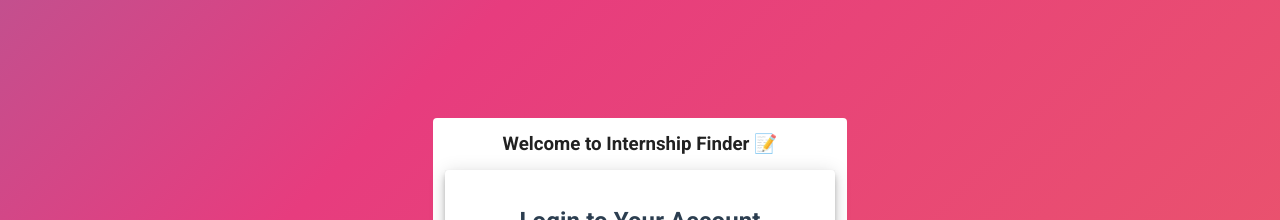
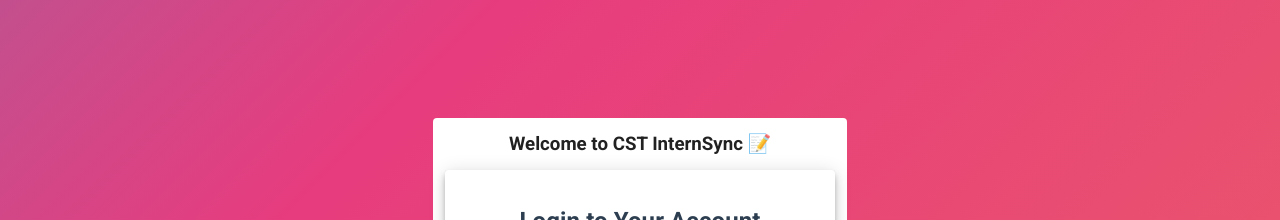
Before and after one commit to LeoPavlovski/capstone-app, a Vue app: page / in a window 1280 px wide. Shown: the top 220 px of the page. Built offline with nearby package versions, Linux system fonts and the light colour scheme.

Commit message:
fix : small changes.

```diff
--- a/src/components/Interships.vue
+++ b/src/components/Interships.vue
@@ -90,7 +90,7 @@
           <template v-slot:item="{item}">
             <tr>
               <td>{{item.name}}</td>
-              <td>{{item.company}}</td>
+              <td>{{item.companyName}}</td>
 <!--              <td>-->
 <!--                <v-icon color="primary">mdi-calendar-today</v-icon>-->
 <!--                {{item.start_date}}-->
--- a/src/components/Login.vue
+++ b/src/components/Login.vue
@@ -2,7 +2,7 @@
   <div class="d-flex align-center  justify-center animated-background" style="height:100vh;">
     <v-card elevation="0">
       <v-col cols="12" sm="12">
-        <h3 class="text-center">Welcome to Internship Finder 📝</h3>
+        <h3 class="text-center">Welcome to CST InternSync 📝</h3>
         <v-card class="elevation-6 mt-3" height="500">
           <v-snackbar v-model="snackbar" :color="snackbarColor" timeout="3000">
             {{ snackbarMessage }}
```
